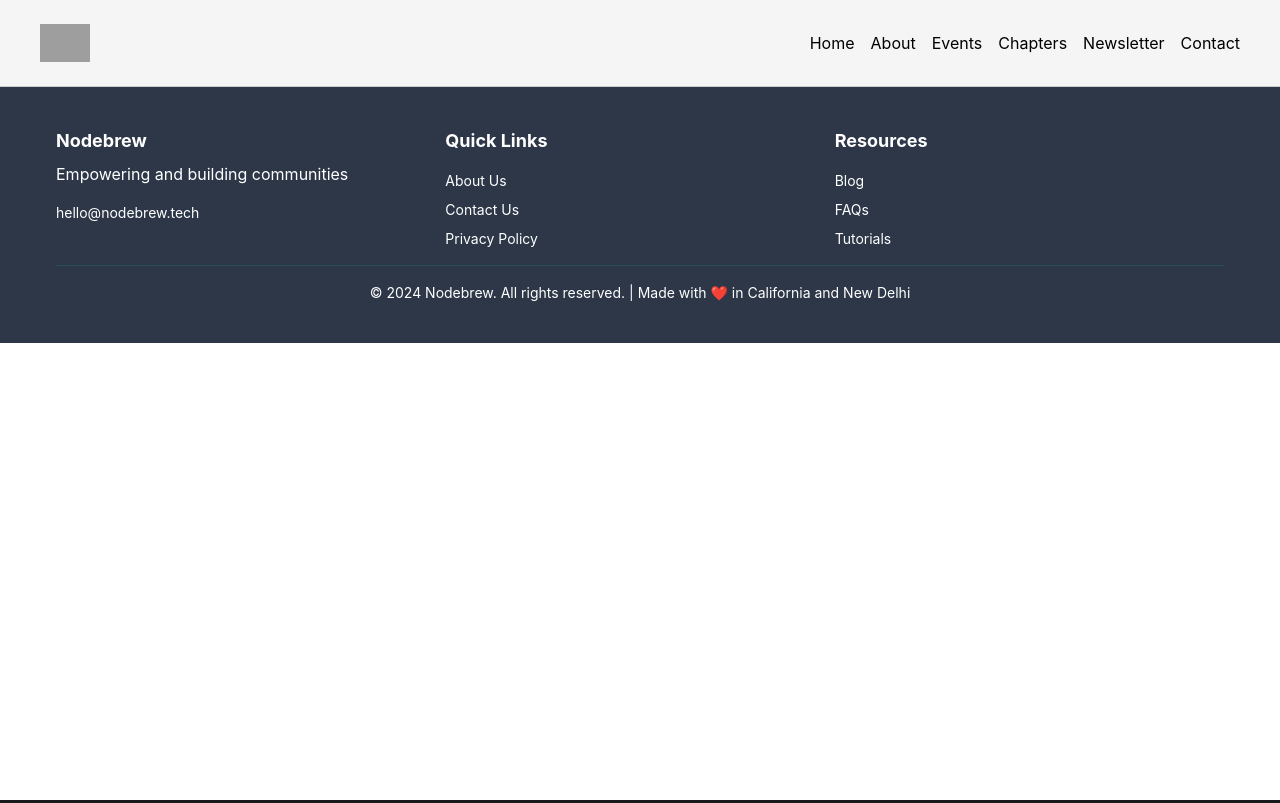
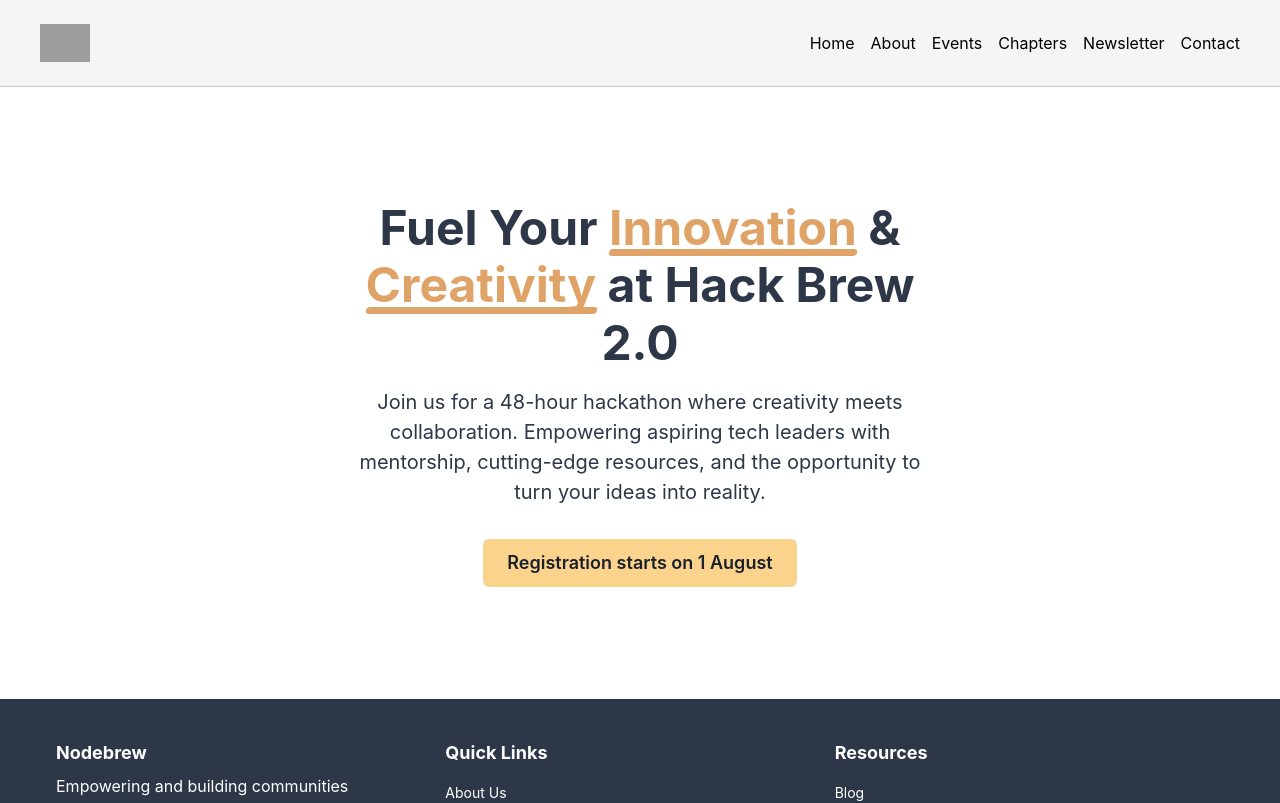
Before and after one commit to nodebrewhq/website, a React (Create React App) app: page /hack-brew in a window 1280 px wide. Shown: the top 803 px of the page. Built offline with nearby package versions, Linux system fonts and the light colour scheme; grey boxes are pictures that could not be loaded.

Commit message:
hack brew

```diff
--- a/package.json
+++ b/package.json
@@ -25,7 +25,8 @@
     "react-countup": "^6.5.3",
     "react-dom": "^18.2.0",
     "react-icons": "^5.2.1",
-    "react-router-dom": "^6.23.1",
+    "react-router": "^6.24.0",
+    "react-router-dom": "^6.24.0",
     "react-scripts": "5.0.1",
     "react-scroll": "^1.9.0",
     "react-slick": "^0.30.2",
--- a/src/App.js
+++ b/src/App.js
@@ -15,6 +15,8 @@ import SubscriptionSection from './components/Email';
 import PrivacyPolicy from './components/Privacy';
 import BrewBridge from './components/BrewBridge';
 import ChapterApplicationForm from './components/Chapter';
+import NotFound from './components/NotFound';
+import HackBrew from './components/Hack-Brew'
 import theme from './theme'; // Ensure you have the theme file set up
 import { Element } from 'react-scroll'; // Import Element from react-scroll
 
@@ -34,7 +36,9 @@ function App() {
         <Route path="/subscribe" element={<SubscriptionSection />} />
         <Route path="/privacy" element={<PrivacyPolicy />} />
         <Route path="/brewbridge" element={<BrewBridge />} />
+        <Route path="/hack-brew" element={<HackBrew />} />
         <Route path="/chapter" element={<ChapterApplicationForm />} />
+        <Route component={NotFound} />
       </Routes>
       <Footer />
     </Box>
--- /dev/null
+++ b/src/components/Hack-Brew.js
@@ -0,0 +1,26 @@
+import React from 'react';
+import { Box, Heading, Text, Button, Flex, Grid, Link, VStack } from '@chakra-ui/react';
+import './style.css';
+
+const HackBrew = () => {
+
+  return (
+    <Box>
+      <Flex mb="20" className="grid-background" align="center" justify="center" textAlign={{ base: 'center', md: 'center' }} p={{ base: 4, md: 8 }}>
+        <Box maxW="600px" mt={20}>
+          <Heading as="h1" size="2xl" mb={4} color="gray.700" lineHeight={1.2}>
+          Fuel Your <span className="highlight-t">Innovation</span> & <span className="highlight-t">Creativity</span> at Hack Brew 2.0
+          </Heading>
+          <Text fontSize="xl" color="gray.700" mb={8}>
+          Join us for a 48-hour hackathon where creativity meets collaboration. Empowering aspiring tech leaders with mentorship, cutting-edge resources, and the opportunity to turn your ideas into reality.
+          </Text>
+          <Button colorScheme="orange" size="lg">
+            Registration starts on 1 August
+          </Button>
+        </Box>
+      </Flex>
+      </Box>
+  );
+};
+
+export default HackBrew;
--- a/src/components/Navbar.js
+++ b/src/components/Navbar.js
@@ -72,7 +72,7 @@ const Navbar = () => {
                     bg="#F5F5F5"
                     color="black"
                     as={Link}
-                    href="/"
+                    href="/hack-brew"
                   >
                     Hack Brew
                   </MenuItem>
@@ -134,7 +134,7 @@ const Navbar = () => {
                     bg="#F5F5F5"
                     color="black"
                     as={Link}
-                    href="/hackbrew"
+                    href="/hack-brew"
                   >
                     Hack Brew
                   </MenuItem>
--- /dev/null
+++ b/src/components/NotFound.js
@@ -0,0 +1,39 @@
+// NotFound.jsx
+import React from 'react';
+import { Box, Heading, Text, Button } from '@chakra-ui/react';
+import { Link } from 'react-router-dom';
+
+const NotFound = () => {
+  return (
+    <Box textAlign="center" py={10} px={6}>
+      <Heading
+        display="inline-block"
+        as="h2"
+        size="2xl"
+        bgGradient="linear(to-r, teal.400, teal.600)"
+        backgroundClip="text"
+      >
+        404
+      </Heading>
+      <Text fontSize="18px" mt={3} mb={2}>
+        Page Not Found
+      </Text>
+      <Text color="gray.500" mb={6}>
+        The page you're looking for does not seem to exist
+      </Text>
+
+      <Button
+        as={Link}
+        to="/"
+        colorScheme="teal"
+        bgGradient="linear(to-r, teal.400, teal.500, teal.600)"
+        color="white"
+        variant="solid"
+      >
+        Go to Home
+      </Button>
+    </Box>
+  );
+};
+
+export default NotFound;
--- a/src/components/Upcoming.js
+++ b/src/components/Upcoming.js
@@ -17,12 +17,16 @@ const events = [
     date: 'June 10, 2024',
     title: 'Brew Bridge Mentorship',
     description: 'A 10 weeks immersive program for hands-on programming with dedicated mentors',
+    buttonLabel: 'Learn More',
+    buttonLink: '/brewbridge',
   },
   {
     id: 2,
-    date: 'July 30, 2024',
-    title: 'Fall of Code',
-    description: 'A month-long program to explore open source technologies with live projects',
+    date: 'October 25-27, 2024',
+    title: 'Hack Brew',
+    description: 'A 48-hour hackathon to turn your ideas into reality, fueled by creativity and collaboration',
+    buttonLabel: 'Register Now',
+    buttonLink: '/hack-brew',
   },
 ];
 
@@ -42,7 +46,7 @@ const UpcomingEvents = () => {
   );
 };
 
-const EventCard = ({ date, title, description, isFirst }) => {
+const EventCard = ({ date, title, description, buttonLabel, buttonLink, isFirst }) => {
   const cardWidth = useBreakpointValue({ base: '100%', md: '30%' });
   const cardPadding = useBreakpointValue({ base: 4, md: 6 });
   const dateFontSize = useBreakpointValue({ base: 'sm', md: 'md' });
@@ -73,6 +77,8 @@ const EventCard = ({ date, title, description, isFirst }) => {
       </Heading>
       <Text fontSize={descriptionFontSize} color="black">{description}</Text>
       <Button
+        as="a" // Make it a link
+        href={buttonLink}
         size={buttonSize}
         color="white"
         mt="3"
@@ -80,7 +86,7 @@ const EventCard = ({ date, title, description, isFirst }) => {
         _hover={{ color: 'black' }}
         w="100%" // Full width on small screens
       >
-        Register
+        {buttonLabel}
       </Button>
     </Box>
   );
--- a/src/components/style.css
+++ b/src/components/style.css
@@ -40,6 +40,28 @@
     border-radius: 20px;
     transform: skewX(-12deg);
   }
+
+  /* Remove fading effect */
+.highlight-t {
+  position: relative;
+  display: inline-block;
+  color: rgb(224, 163, 103);
+  /* Remove the background gradient */
+  background: none;
+}
+
+/* Ensure background-color for .highlight */
+.highlight-t::before {
+  content: "";
+  position: absolute;
+  bottom: 0;
+  left: 0;
+  width: 100%;
+  height: 0.15em;
+  background-color: rgb(224, 163, 103); /* Blue color */
+  border-radius: 20px;
+  transform: skewX(-12deg);
+}
 
   /* Grid background styles */
   .grid-background {
```
Also changed, not shown: 2 other files (tests, documents, lock files or other folders).
